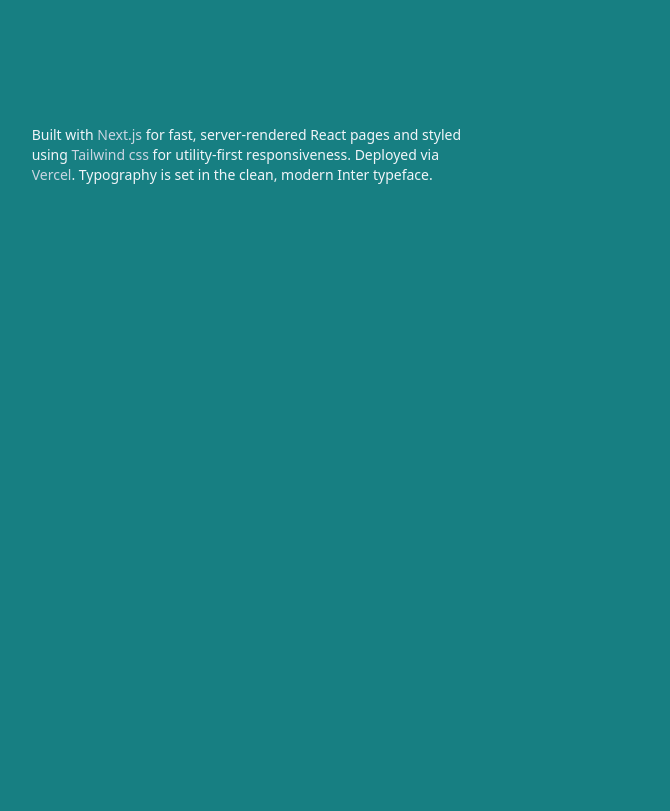
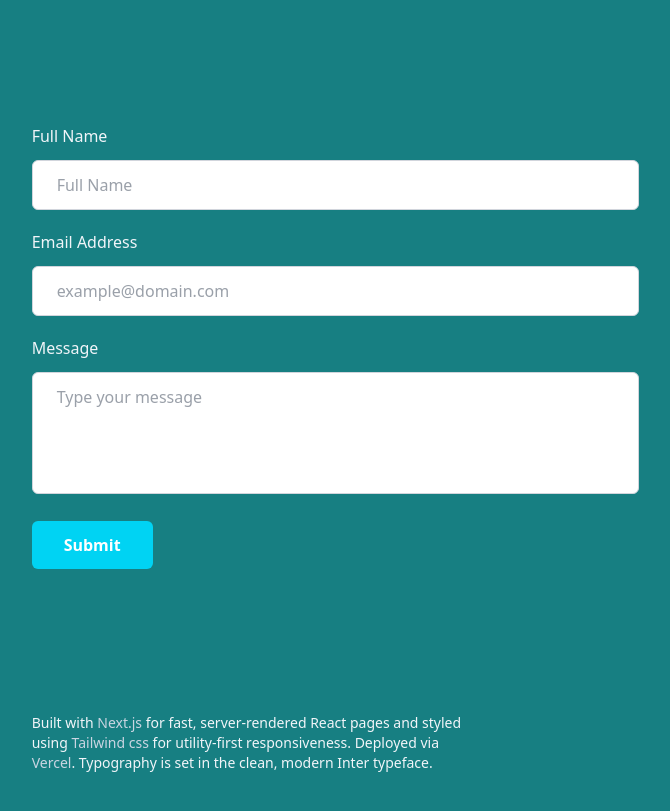
Before and after one commit to harold-hurst/personal-website, a Next.js app: page / in a window 1280 px wide. Shown: the part 2120-2931 px from the top of the page, without its empty margins (593-1263 px from the left). Before the commit the page ends 2401 px from the top, so only its background shows below. Built offline with nearby package versions, Linux system fonts and the light colour scheme.

Commit message:
add contact form

```diff
--- a/package.json
+++ b/package.json
@@ -11,8 +11,10 @@
   "dependencies": {
     "bootstrap-icons": "^1.13.1",
     "next": "15.3.3",
+    "nodemailer": "^7.0.5",
     "react": "^19.0.0",
-    "react-dom": "^19.0.0"
+    "react-dom": "^19.0.0",
+    "react-hook-form": "^7.60.0"
   },
   "devDependencies": {
     "@eslint/eslintrc": "^3",
--- /dev/null
+++ b/src/app/api/email/route.js
@@ -0,0 +1,40 @@
+import { NextResponse } from 'next/server';
+import nodemailer from 'nodemailer';
+
+export async function POST(request) {
+  const { email, name, message } = await request.json();
+
+  const transport = nodemailer.createTransport({
+    service: 'gmail',
+    auth: {
+      user: process.env.MY_EMAIL,
+      pass: process.env.MY_PASSWORD,
+    },
+  });
+
+  const mailOptions = {
+    from: process.env.MY_EMAIL,
+    to: process.env.MY_EMAIL,
+    // cc: email, // Uncomment to send a copy to the sender
+    subject: `Message from ${name} (${email})`,
+    text: message,
+  };
+
+  const sendMailPromise = () =>
+    new Promise((resolve, reject) => {
+      transport.sendMail(mailOptions, function (err) {
+        if (!err) {
+          resolve('Email sent');
+        } else {
+          reject(err.message);
+        }
+      });
+    });
+
+  try {
+    await sendMailPromise();
+    return NextResponse.json({ message: 'Email sent' });
+  } catch (err) {
+    return NextResponse.json({ error: err }, { status: 500 });
+  }
+}
--- a/src/app/page.tsx
+++ b/src/app/page.tsx
@@ -1,6 +1,7 @@
 "use client";
 
 import Image from "next/image";
+import EmailForm from "../components/EmailForm";
 
 import { useEffect, useState } from "react";
 
@@ -742,6 +743,21 @@ export default function Home() {
             </div>
           </section>
 
+          <section
+            id="contact"
+            className="mb-16 scroll-mt-16 md:mb-24 lg:mb-36 lg:scroll-mt-24"
+            aria-label="Contact me"
+          >
+            <div className="sticky top-0 z-20 -mx-6 mb-4 w-screen bg-cyan-900/75 px-6 py-5 backdrop-blur md:-mx-12 md:px-12 lg:sr-only lg:relative lg:top-auto lg:mx-auto lg:w-full lg:px-0 lg:py-0 lg:opacity-0">
+              <h2 className="text-sm font-bold uppercase tracking-widest lg:sr-only">
+                Contact
+              </h2>
+            </div>
+            <div>
+              <EmailForm />
+            </div>
+          </section>
+
           <footer className="max-w-md pb-16 text-sm sm:pb-0">
             <p>
               Built with{" "}
--- /dev/null
+++ b/src/components/EmailForm.js
@@ -0,0 +1,66 @@
+'use client';
+
+import { useForm } from 'react-hook-form';
+import { sendEmail } from '@/utils/send-email';
+
+const EmailForm = () => {
+  const { register, handleSubmit } = useForm();
+
+  function onSubmit(data) {
+    sendEmail(data);
+  }
+
+  return (
+    <form onSubmit={handleSubmit(onSubmit)}>
+      <div className='mb-5'>
+        <label
+          htmlFor='name'
+          className='mb-3 block text-base font-medium'
+        >
+          Full Name
+        </label>
+        <input
+          type='text'
+          placeholder='Full Name'
+          className='w-full rounded-md border border-gray-300 bg-white py-3 px-6 text-base font-medium text-gray-700 outline-none focus:border-cyan-400 focus:shadow-md'
+          {...register('name', { required: true })}
+        />
+      </div>
+      <div className='mb-5'>
+        <label
+          htmlFor='email'
+          className='mb-3 block text-base font-medium'
+        >
+          Email Address
+        </label>
+        <input
+          type='email'
+          placeholder='example@domain.com'
+          className='w-full rounded-md border border-gray-300 bg-white py-3 px-6 text-base font-medium text-gray-700 outline-none focus:border-cyan-400 focus:shadow-md'
+          {...register('email', { required: true })}
+        />
+      </div>
+      <div className='mb-5'>
+        <label
+          htmlFor='message'
+          className='mb-3 block text-base font-medium'
+        >
+          Message
+        </label>
+        <textarea
+          rows={4}
+          placeholder='Type your message'
+          className='w-full resize-none rounded-md border border-gray-300 bg-white py-3 px-6 text-base font-medium text-gray-700 outline-none focus:border-cyan-400 focus:shadow-md'
+          {...register('message', { required: true })}
+        ></textarea>
+      </div>
+      <div>
+        <button className='hover:shadow-form rounded-md bg-cyan-400 py-3 px-8 text-base font-semibold text-white outline-none'>
+          Submit
+        </button>
+      </div>
+    </form>
+  );
+};
+
+export default EmailForm;
--- /dev/null
+++ b/src/utils/send-email.js
@@ -0,0 +1,15 @@
+export function sendEmail(data) {
+  const apiEndpoint = '/api/email';
+
+  fetch(apiEndpoint, {
+    method: 'POST',
+    body: JSON.stringify(data),
+  })
+    .then((res) => res.json())
+    .then((response) => {
+      alert(response.message);
+    })
+    .catch((err) => {
+      alert(err);
+    });
+}
```
Also changed, not shown: 1 other file (tests, documents, lock files or other folders).
